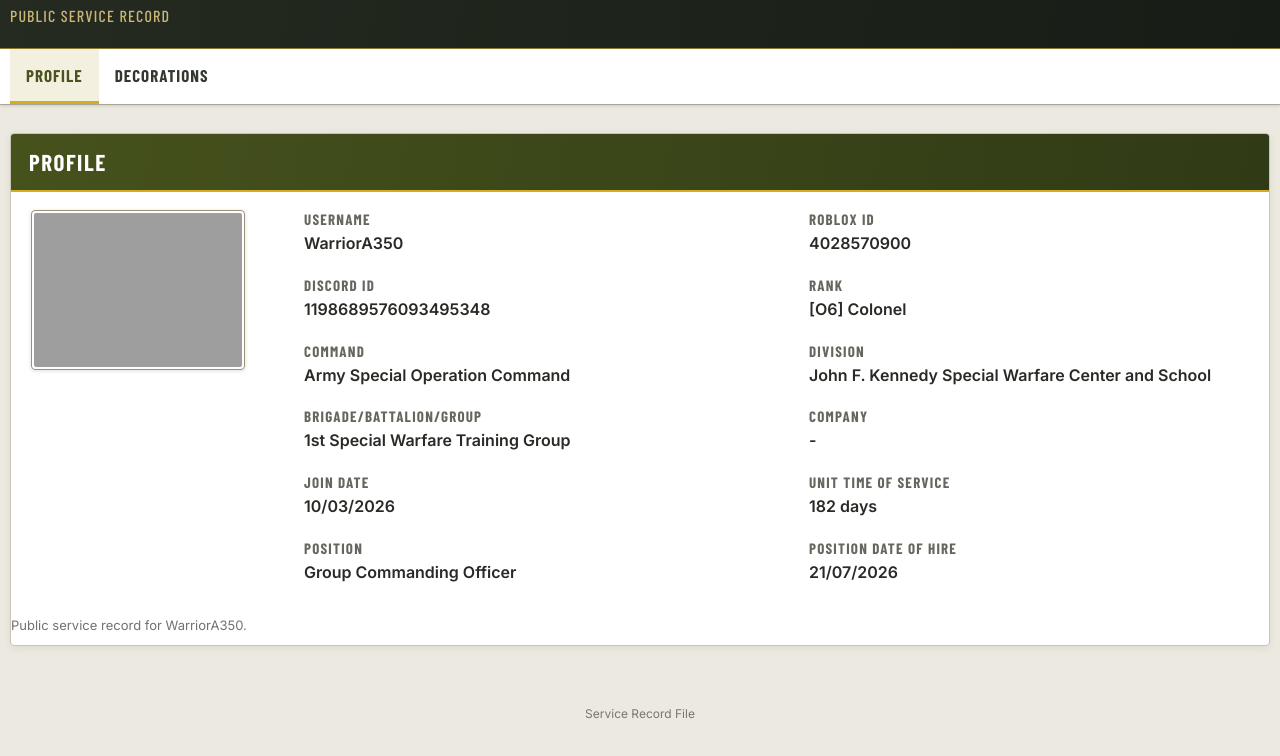
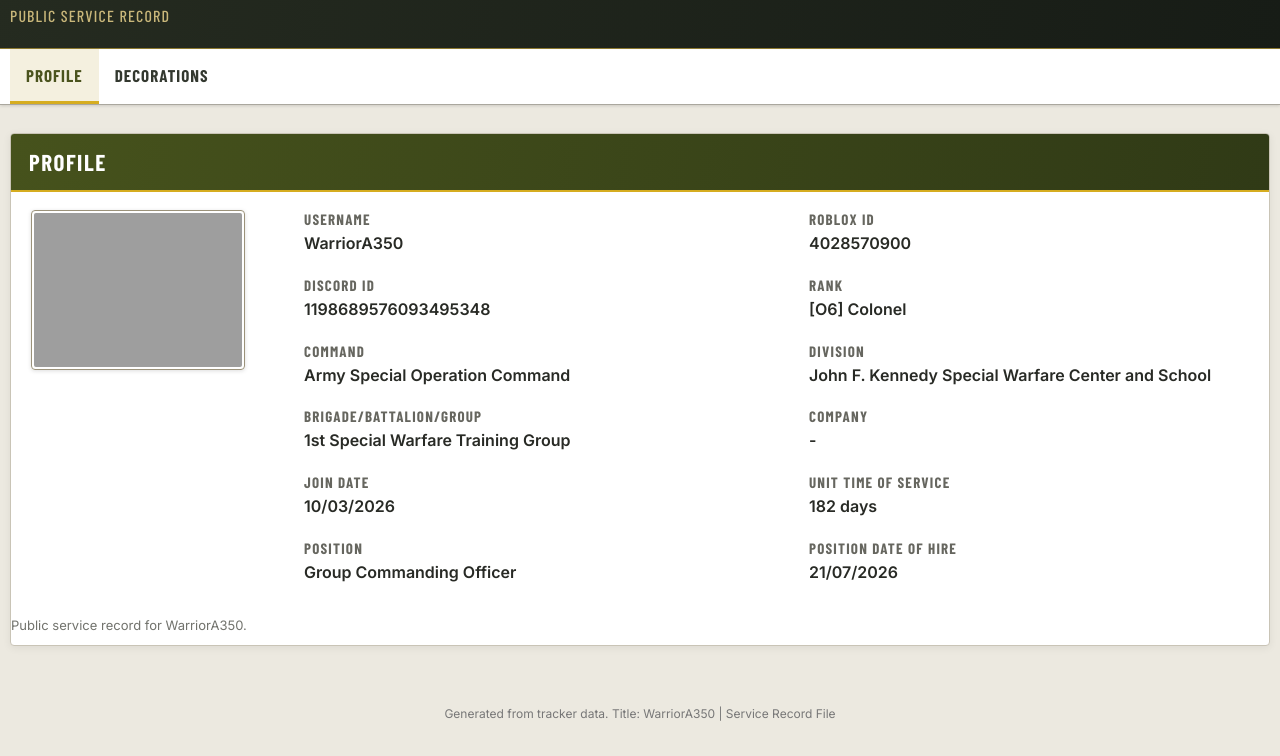
Before and after one commit to WarriorA350/WarriorA350-QMC-Decorations, a plain HTML site: page index.html in a window 1280 px wide. Shown: the part 93-849 px from the top of the page. Drawn offline with nearby package versions, Linux system fonts and the light colour scheme; grey boxes are pictures that could not be loaded; a web font is replaced by a local one.

Commit message:
Update index.html

```diff
--- a/index.html
+++ b/index.html
@@ -23,7 +23,9 @@
 
   <main class="page" id="app"></main>
 
-  <footer class="footer">Service Record File</footer>
+  <footer class="footer">
+  Generated from tracker data. Title: WarriorA350 | Service Record File
+</footer>
   <script src="data.js"></script>
   <script src="app.js"></script>
 </body>
```
